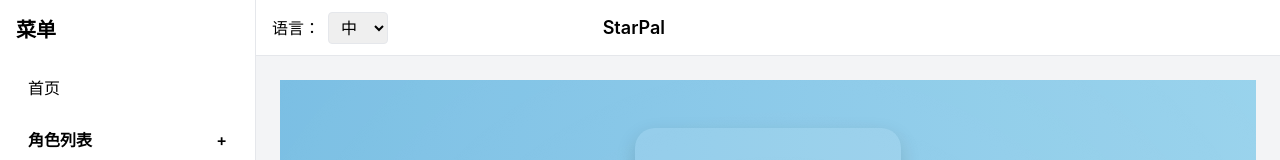
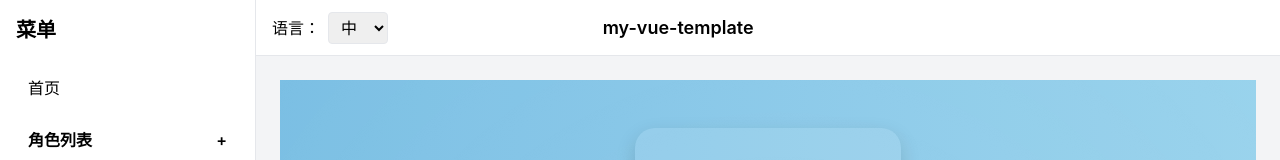
Before and after one commit to Zephyr-Wach/MVT, a Vue app: page / in a window 1280 px wide. Shown: the top 160 px of the page. Built offline with nearby package versions, Linux system fonts and the light colour scheme.

Commit message:
Update Navbar.vue

```diff
--- a/src/layouts/Navbar.vue
+++ b/src/layouts/Navbar.vue
@@ -24,7 +24,7 @@ const { t } = useI18n()
 
     <!-- 中间：标题 -->
     <div class="flex justify-start">
-      <h1 class="text-lg font-semibold">StarPal</h1>
+      <h1 class="text-lg font-semibold">my-vue-template</h1>
     </div>
 
 <!--    &lt;!&ndash; 右侧：用户相关 &ndash;&gt;-->
```
